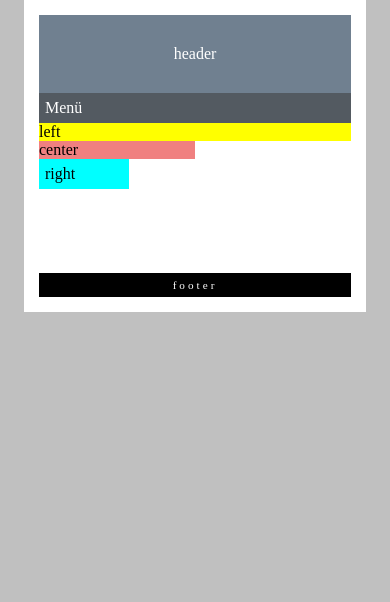
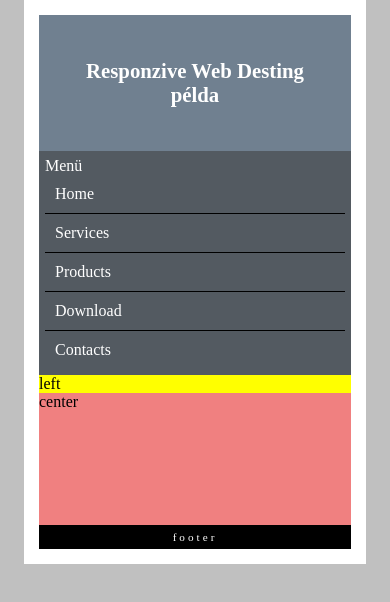
Before and after one commit to NaszAkos/html_reszponziv, a plain HTML site: page index.html in a window 390 px wide. Drawn offline with Linux system fonts and the light colour scheme.

Commit message:
responzive

```diff
--- a/index.html
+++ b/index.html
@@ -8,8 +8,16 @@
 </head>
 <body>
     <div id="container">
-        <header>header</header>
-        <nav>Menü</nav>
+        <header><h1>Responzive Web Desting példa</h1></header>
+        <nav>Menü
+            <ul class="menü">
+                <li><a href="">Home</a></li>
+                <li><a href="">Services</a></li>
+                <li><a href="">Products</a></li>
+                <li><a href="">Download</a></li>
+                <li><a href="">Contacts</a></li>
+            </ul>
+        </nav>
         <div id="content">
             <div id="leftside">left</div>
             <div id="center">center</div>
--- a/style.css
+++ b/style.css
@@ -38,6 +38,7 @@ nav{
     padding: 0;
     display: flex;
     min-height: 150px;
+    width: 100%;
 }
 
 #leftside{
@@ -56,11 +57,61 @@ nav{
     background-color: aqua;
 }
 
+.menü{
+    margin: 0;
+    padding: 0;
+    list-style-type: none;
+}
+
+.menü li{
+    display: inline-block;
+    border-right: 1px solid;
+}
+
+.menü li a{
+    display: block;
+    color: white;
+    padding: 5px 20px;
+    text-decoration: none;
+    cursor: pointer;
+}
+
+.menü li a:hover{
+    background-color: black;
+    color: white;
+}
+
 @media screen and (max-width: 800px){
     #content{
+        flex-direction: column;
+    }
+    #leftside, #center, #rightside{
+        width: auto;
+    }
+
+    #center{
+         flex-grow: 1;
+    }
+
+    #rightside{
+        display: none;
+    }
+
+    .menü li{
         display: block;
+        border-right: none ;
+        border-bottom: 1px solid black;
     }
-    #leftside, center, rightside{
-        width: 100%;
+
+    .menü li:last-child{
+        border-bottom: none;
+    }
+
+    .menü li a{
+        padding: 10px;
+    }
+
+    header h1{
+        font-size: 130%;
     }
 }
```
